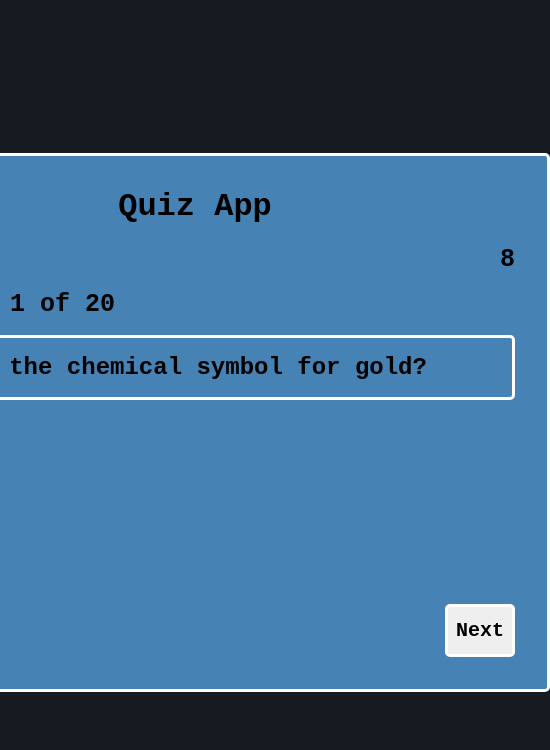
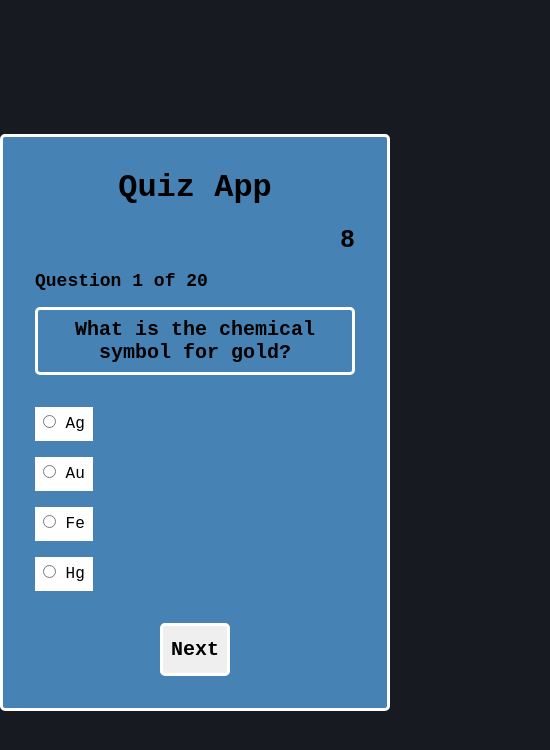
Before and after one commit to JesyQueck/Quiz_App, a plain HTML site: page index.html in a window 390 px wide. Both pictures are taken after a click on the button "Start". Shown: the whole page, 550 px wide, since content can reach past the window. Drawn offline with Linux system fonts and the light colour scheme.

Commit message:
media query

```diff
--- a/index.html
+++ b/index.html
@@ -26,19 +26,19 @@
         </h2>
         <h2 class="question">What is a table?</h2>
         <div class="options">
-          <div class="opt1">
+          <div class="opt1 opt">
             <input type="radio" name="option" id="option1" value="0" />
             <label class="label" for="option1">A thing</label>
           </div>
-          <div class="opt2">
+          <div class="opt2 opt">
             <input type="radio" name="option" id="option2" value="1" />
             <label class="label" for="option2">A name</label>
           </div>
-          <div class="opt3">
+          <div class="opt3 opt">
             <input type="radio" name="option" id="option3" value="2" />
             <label class="label" for="option3">An animal</label>
           </div>
-          <div class="opt4">
+          <div class="opt4 opt">
             <input type="radio" name="option" id="option4" value="3" />
             <label class="label" for="option4">A place</label>
           </div>
--- a/styles.css
+++ b/styles.css
@@ -1,11 +1,11 @@
-*{
+* {
   margin: 0;
   padding: 0;
   box-sizing: 0;
   font-family: 'Courier New', Courier, monospace;
 }
 
-body{
+body {
   width: 100%;
   height: 100vh;
   background-color: hsl(227, 16%, 11%);
@@ -14,7 +14,7 @@ body{
   align-items: center;
   justify-content: center;
 }
-.init_page{
+.init_page {
   padding: 2rem;
   width: 40rem;
   height: fit-content;
@@ -27,21 +27,21 @@ body{
   flex-direction: column;
   gap: 20px;
 }
-.init_page h1{
+.init_page h1 {
   font-size: 64px;
   font-weight: 800;
 }
-.init_page button{
+.init_page button {
   padding: 12px 8px;
   border: 3px solid white;
   border-radius: 5px;
   font-weight: 800;
   font-size: 20px;
 }
-.init_page p{
+.init_page p {
   font-size: 20px;
 }
-.question_page{
+.question_page {
   display: none;
   padding: 2rem;
   width: 40rem;
@@ -50,55 +50,62 @@ body{
   border-radius: 5px;
   border: 3px solid white;
 }
-header h1{
+header h1 {
   text-align: center;
   font-size: 32px;
   margin-bottom: 20px;
 }
-.timer{
+.timer {
   display: flex;
   align-items: center;
   justify-content: flex-end;
   margin: 16px 0;
 }
-.sec{
+.sec {
   font-weight: 800;
   font-size: 25px;
 }
-.question_no{
+.question_no {
   font-size: 25px;
   margin-bottom: 16px;
 }
-.question{
+.question {
   border: 3px solid white;
   border-radius: 5px;
   padding: 1rem;
   overflow: hidden;
+  text-align: center;
 }
-.options{
+.options {
   display: flex;
   flex-direction: column;
   align-items: flex-start;
   gap: 16px;
   margin: 32px 0;
 }
-.label{
+.opt.label {
   font-size: 20px;
   font-weight: 800;
 }
-.next-back_button{
+.opt {
+  background-color: white;
+  width: auto;
+  height: auto;
+  padding: 0.5rem;
+}
+.next-back_button {
   display: flex;
   align-items: center;
   justify-content: flex-end;
 }
-.next, .back {
+.next {
   padding: 12px 8px;
   border: 3px solid white;
   border-radius: 5px;
   font-weight: 800;
   font-size: 20px;
 }
-.modal_pop-up{
+.modal_pop-up {
   display: none;
   padding: 2rem;
   width: 40rem;
@@ -111,14 +118,68 @@ header h1{
   flex-direction: column;
   gap: 20px;
 }
-.score-card{
+.score-card {
   display: flex;
   gap: 32px;
 }
-.restart button{
+.restart button {
   padding: 12px 8px;
   border: 3px solid white;
   border-radius: 5px;
   font-weight: 800;
   font-size: 20px;
 }
+
+@media (max-width: 768px) {
+  .init_page {
+    width: fit-content;
+    padding: 2rem 1rem;
+  }
+  .init_page h1 {
+    font-size: 40px;
+  }
+  .init_page p {
+    font-size: 16px;
+    text-align: center;
+  }
+  .question_page {
+    display: none;
+    padding: 2rem;
+    width: 20rem;
+    height: fit-content;
+    background-color: steelblue;
+    border-radius: 5px;
+    border: 3px solid white;
+  }
+  .question_no {
+    font-size: 18px;
+    margin-bottom: 16px;
+  }
+  .question {
+    border: 3px solid white;
+    border-radius: 5px;
+    padding: 0.5rem;
+    width: auto;
+    height: fit-content;
+    overflow: hidden;
+    font-size: 20px;
+  }
+  .next-back_button {
+    display: flex;
+    align-items: center;
+    justify-content: center;
+  }
+  .modal_pop-up {
+    display: none;
+    padding: 2rem;
+    width: fit-content;
+    height: fit-content;
+    background-color: steelblue;
+    border-radius: 5px;
+    border: 3px solid white;
+    align-items: center;
+    justify-content: center;
+    flex-direction: column;
+    gap: 20px;
+  }
+}
```
Lines whose indentation alone changed are shown as unchanged.
